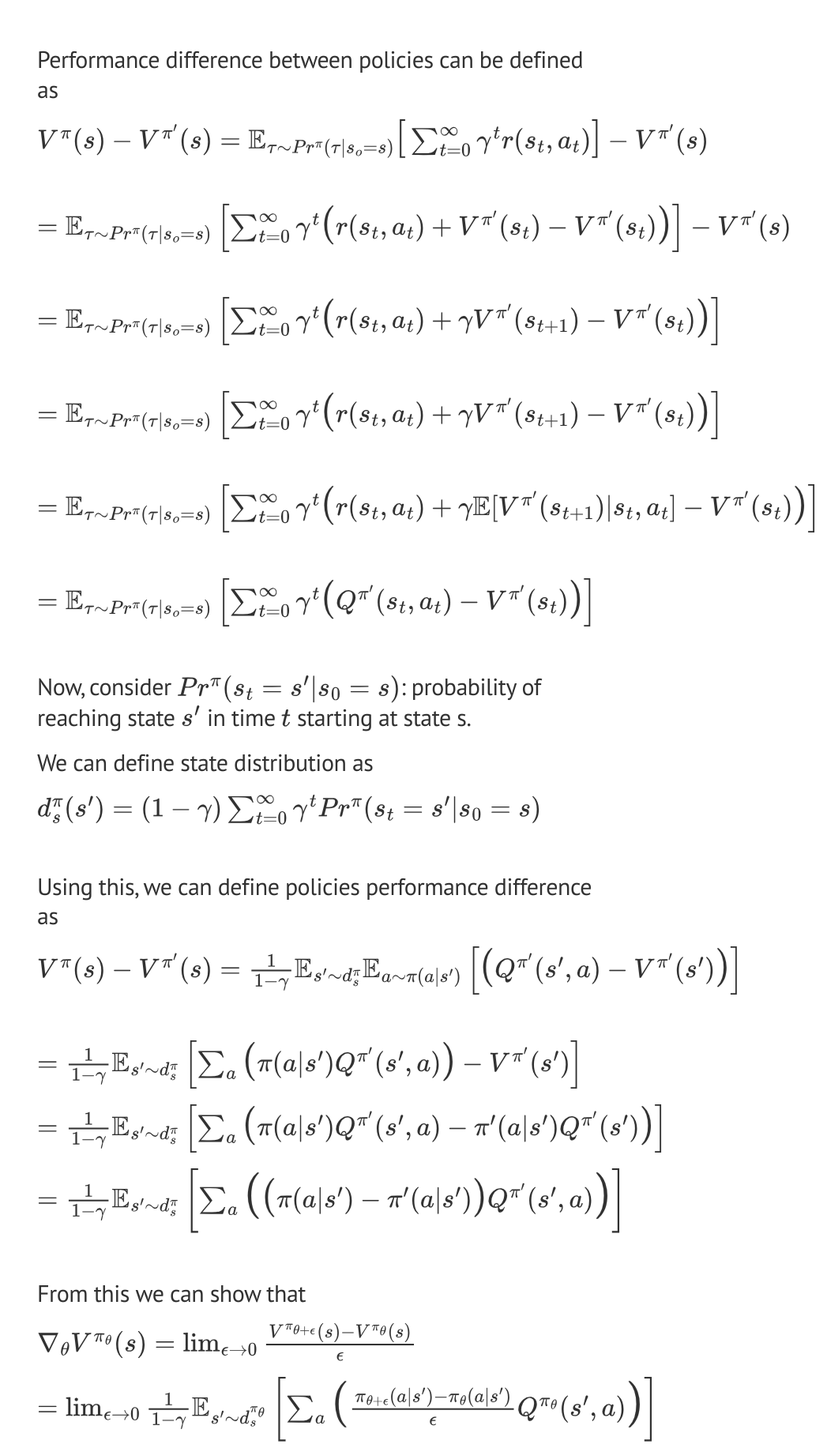
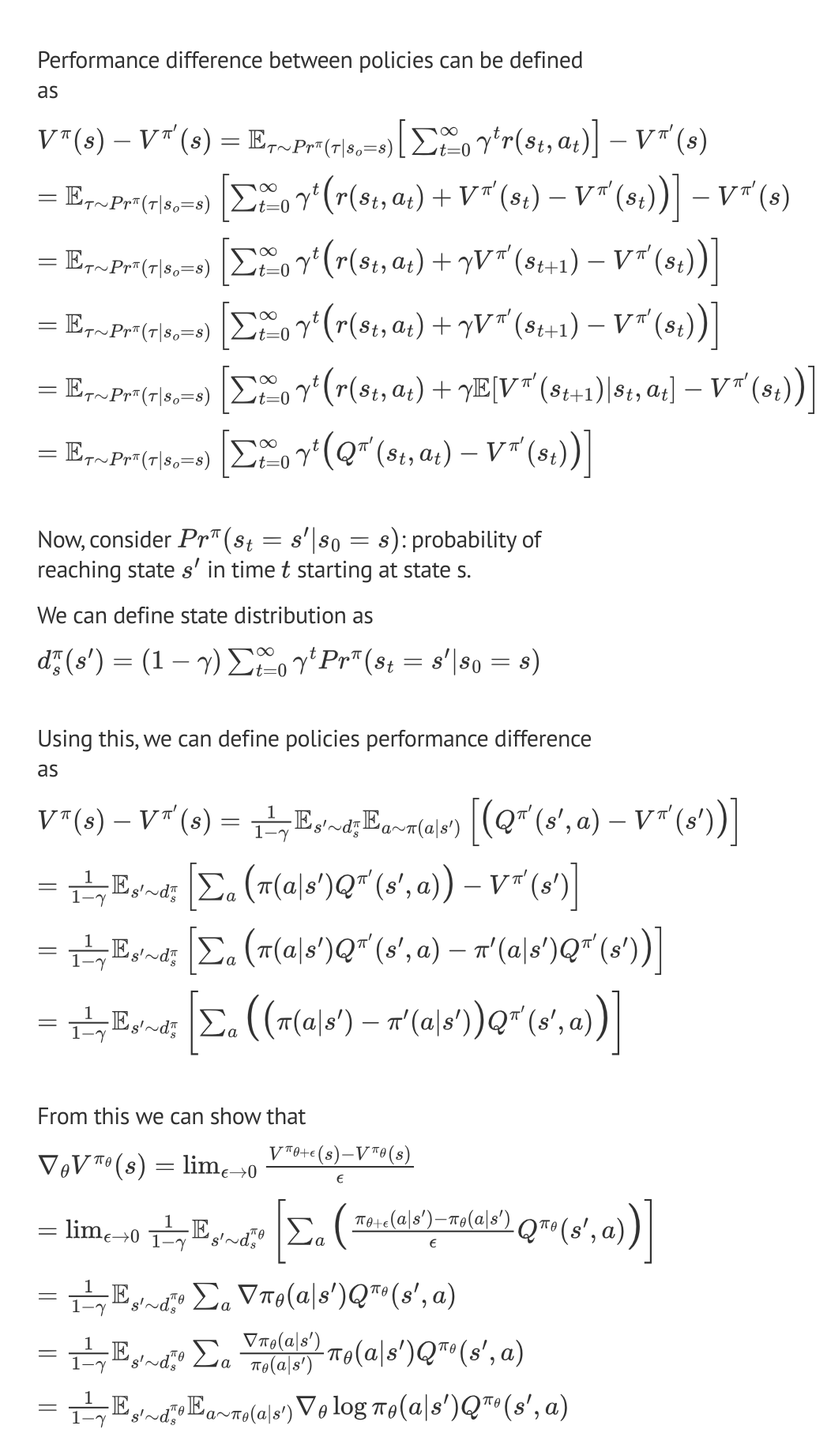
Before and after one commit to sowoibu/sowoibu.github.io, a Jekyll site: the page built from _posts/2024-03-16-Policy-Gradient-Theorem.md, in a window 1280 px wide. Shown: the part 929-2762 px from the top of the page at 79% size, without its empty margins (233-1280 px from the left). Built offline with Jekyll 4.4.1, drawn with Linux system fonts in a browser that asks for light colours.

```diff
--- a/_posts/2024-03-16-Policy-Gradient-Theorem.md
+++ b/_posts/2024-03-16-Policy-Gradient-Theorem.md
@@ -29,17 +29,17 @@ MathJax = {
 ## using $\nabla_{\theta} V^{\pi_\theta}(s)$<br>
 ## ($\tau$ is a sample trajectory when following policy $\pi$)<br><br>
 ## Performance difference between policies can be defined as<br>
-## $$V^{\pi}(s) - V^{\pi'}(s) = \mathbb{E}_{\tau \sim Pr^\pi(\tau|s_o=s)}{\Large[}\sum_{t=0}^{\infty}\gamma^tr(s_t,a_t){\Large]} - V^{\pi'}(s)$$<br>
-## $$= \mathbb{E}_{\tau \sim Pr^\pi(\tau|s_o=s)}\left[\sum_{t=0}^{\infty}\gamma^t{\Large(}r(s_t,a_t) + V^{\pi'}(s_t) - V^{\pi'}(s_t){\Large)}\right] - V^{\pi'}(s)$$<br>
-## $$= \mathbb{E}_{\tau \sim Pr^\pi(\tau|s_o=s)}\left[\sum_{t=0}^{\infty}\gamma^t{\Large(}r(s_t,a_t) + \gamma V^{\pi'}(s_{t+1}) - V^{\pi'}(s_t){\Large)}\right]$$<br>
-## $$= \mathbb{E}_{\tau \sim Pr^\pi(\tau|s_o=s)}\left[\sum_{t=0}^{\infty}\gamma^t{\Large(}r(s_t,a_t) + \gamma V^{\pi'}(s_{t+1}) - V^{\pi'}(s_t){\Large)}\right]$$<br>
-## $$= \mathbb{E}_{\tau \sim Pr^\pi(\tau|s_o=s)}\left[\sum_{t=0}^{\infty}\gamma^t{\Large(}r(s_t,a_t) + \gamma \mathbb{E}[V^{\pi'}(s_{t+1})|s_t,a_t] - V^{\pi'}(s_t){\Large)}\right]$$<br>
+## $$V^{\pi}(s) - V^{\pi'}(s) = \mathbb{E}_{\tau \sim Pr^\pi(\tau|s_o=s)}{\Large[}\sum_{t=0}^{\infty}\gamma^tr(s_t,a_t){\Large]} - V^{\pi'}(s)$$
+## $$= \mathbb{E}_{\tau \sim Pr^\pi(\tau|s_o=s)}\left[\sum_{t=0}^{\infty}\gamma^t{\Large(}r(s_t,a_t) + V^{\pi'}(s_t) - V^{\pi'}(s_t){\Large)}\right] - V^{\pi'}(s)$$
+## $$= \mathbb{E}_{\tau \sim Pr^\pi(\tau|s_o=s)}\left[\sum_{t=0}^{\infty}\gamma^t{\Large(}r(s_t,a_t) + \gamma V^{\pi'}(s_{t+1}) - V^{\pi'}(s_t){\Large)}\right]$$
+## $$= \mathbb{E}_{\tau \sim Pr^\pi(\tau|s_o=s)}\left[\sum_{t=0}^{\infty}\gamma^t{\Large(}r(s_t,a_t) + \gamma V^{\pi'}(s_{t+1}) - V^{\pi'}(s_t){\Large)}\right]$$
+## $$= \mathbb{E}_{\tau \sim Pr^\pi(\tau|s_o=s)}\left[\sum_{t=0}^{\infty}\gamma^t{\Large(}r(s_t,a_t) + \gamma \mathbb{E}[V^{\pi'}(s_{t+1})|s_t,a_t] - V^{\pi'}(s_t){\Large)}\right]$$
 ##	$$= \mathbb{E}_{\tau \sim Pr^\pi(\tau|s_o=s)}\left[\sum_{t=0}^{\infty}\gamma^t{\Large(} Q^{\pi'}(s_t,a_t) - V^{\pi'}(s_t){\Large)}\right]$$<br><br>
 ## Now, consider $Pr^\pi(s_t=s'|s_0=s)$: probability of reaching state $s'$ in time $t$ starting at state s.<br>
 ## We can define state distribution as
 ## $$d_s^\pi(s') = {(1-\gamma)}\sum_{t=0}^{\infty}\gamma^{t}Pr^\pi(s_t=s'|s_0=s)$$<br><br>
 ## Using this, we can define policies performance difference as
-## $$V^{\pi}(s) - V^{\pi'}(s) = \frac{1}{1-\gamma}\mathbb{E}_{s'\sim d_s^\pi}\mathbb{E}_{a\sim\pi(a|s')}\left[{\Large(}Q^{\pi'}(s',a) - V^{\pi'}(s'){\Large)}\right]$$<br>
+## $$V^{\pi}(s) - V^{\pi'}(s) = \frac{1}{1-\gamma}\mathbb{E}_{s'\sim d_s^\pi}\mathbb{E}_{a\sim\pi(a|s')}\left[{\Large(}Q^{\pi'}(s',a) - V^{\pi'}(s'){\Large)}\right]$$
 ## $$=\frac{1}{1-\gamma}\mathbb{E}_{s'\sim d_s^\pi}\left[\sum_{a}{\Large(}\pi(a|s')Q^{\pi'}(s',a){\Large)} - V^{\pi'}(s')\right]$$<br>
 ## $$=\frac{1}{1-\gamma}\mathbb{E}_{s'\sim d_s^\pi}\left[\sum_{a}{\Large(}\pi(a|s')Q^{\pi'}(s',a) - \pi'(a|s')Q^{\pi'}(s'){\Large)}\right]$$
 ## $$=\frac{1}{1-\gamma}\mathbb{E}_{s'\sim d_s^\pi}\left[\sum_{a}{\LARGE(}{\Large(}\pi(a|s')-\pi'(a|s'){\Large)}Q^{\pi'}(s',a){\LARGE)}\right]$$<br>
```
